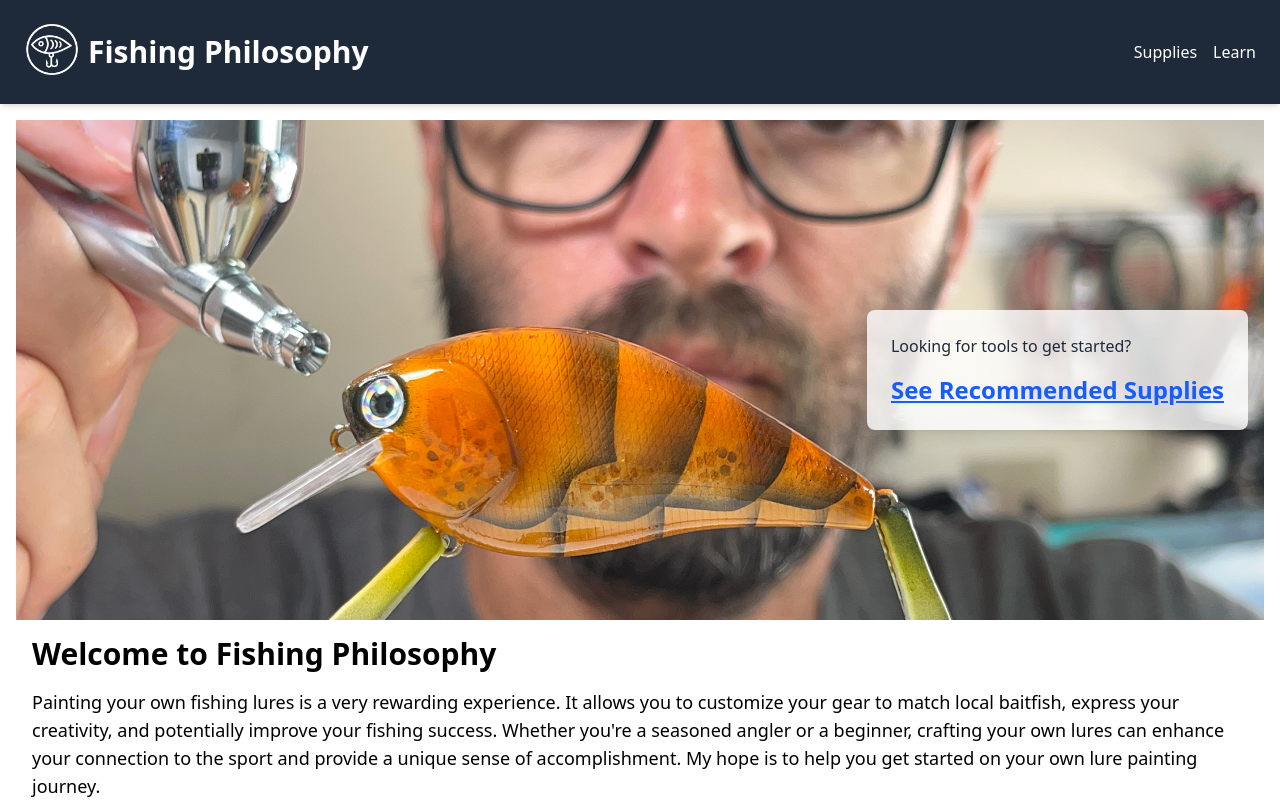
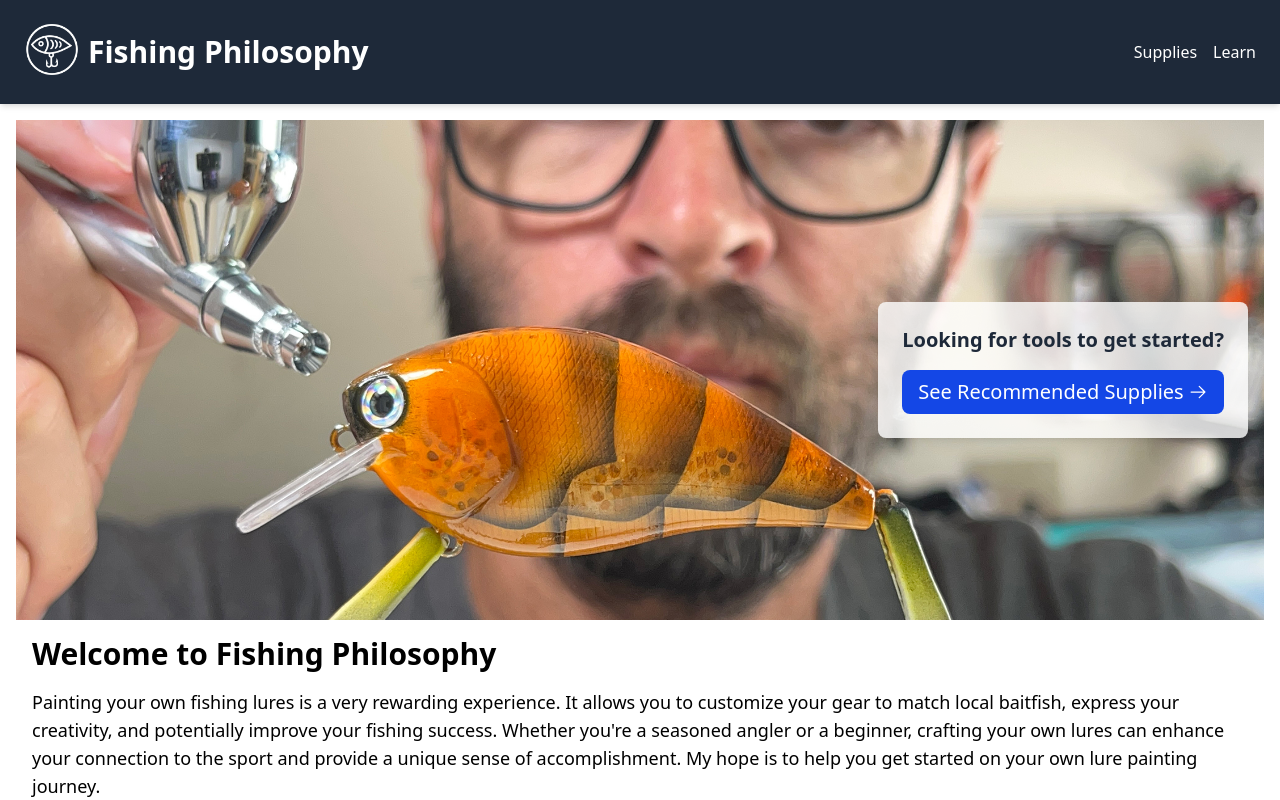
Before and after one commit to gppaone/fishingphilosophy, a SvelteKit app: page / in a window 1280 px wide. Shown: the top 800 px of the page. Built offline with nearby package versions, Linux system fonts and the light colour scheme.

Commit message:
Change home button

```diff
--- a/src/routes/+page.svelte
+++ b/src/routes/+page.svelte
@@ -1,6 +1,6 @@
 <!-- src/routes/+page.svelte -->
 <script>
-  import RandomVideos from '$lib/components/RandomVideos.svelte';
+    import RandomVideos from '$lib/components/RandomVideos.svelte';
 </script>
 
 <div class="container mx-auto">
@@ -14,8 +14,18 @@
         "
     >
         <div class="absolute top-1/2 right-4 transform -translate-y-1/2 bg-[rgba(255,255,255,0.8)] p-6 rounded-lg shadow-lg max-w-sm">
-            <p class="text-gray-800 mb-4">Looking for tools to get started?</p>
-            <a href="/supplies" class="text-blue-600 hover:text-blue-800 underline text-2xl font-semibold">See Recommended Supplies</a>
+            <p class="text-gray-800 mb-4 text-xl font-bold">Looking for tools to get started?</p>
+            <a href="/supplies" class="text-white bg-blue-700 text-xl hover:bg-blue-500 px-4 py-2 rounded-lg w-fit ease duration-300 flex gap-1 items-center group">
+                <span>See Recommended Supplies</span>
+                <svg data-v-e660a7a7="" xmlns="http://www.w3.org/2000/svg" xmlns:xlink="http://www.w3.org/1999/xlink"
+                    aria-hidden="true" role="img"
+                    class="group-hover:translate-x-1 transition-transform ease duration-200" width="1em" height="1em"
+                    viewBox="0 0 256 256">
+                    <path fill="currentColor"
+                        d="m221.66 133.66l-72 72a8 8 0 0 1-11.32-11.32L196.69 136H40a8 8 0 0 1 0-16h156.69l-58.35-58.34a8 8 0 0 1 11.32-11.32l72 72a8 8 0 0 1 0 11.32Z">
+                    </path>
+                </svg>
+            </a>
         </div>
     </div>
     <div class="p-4">
```
